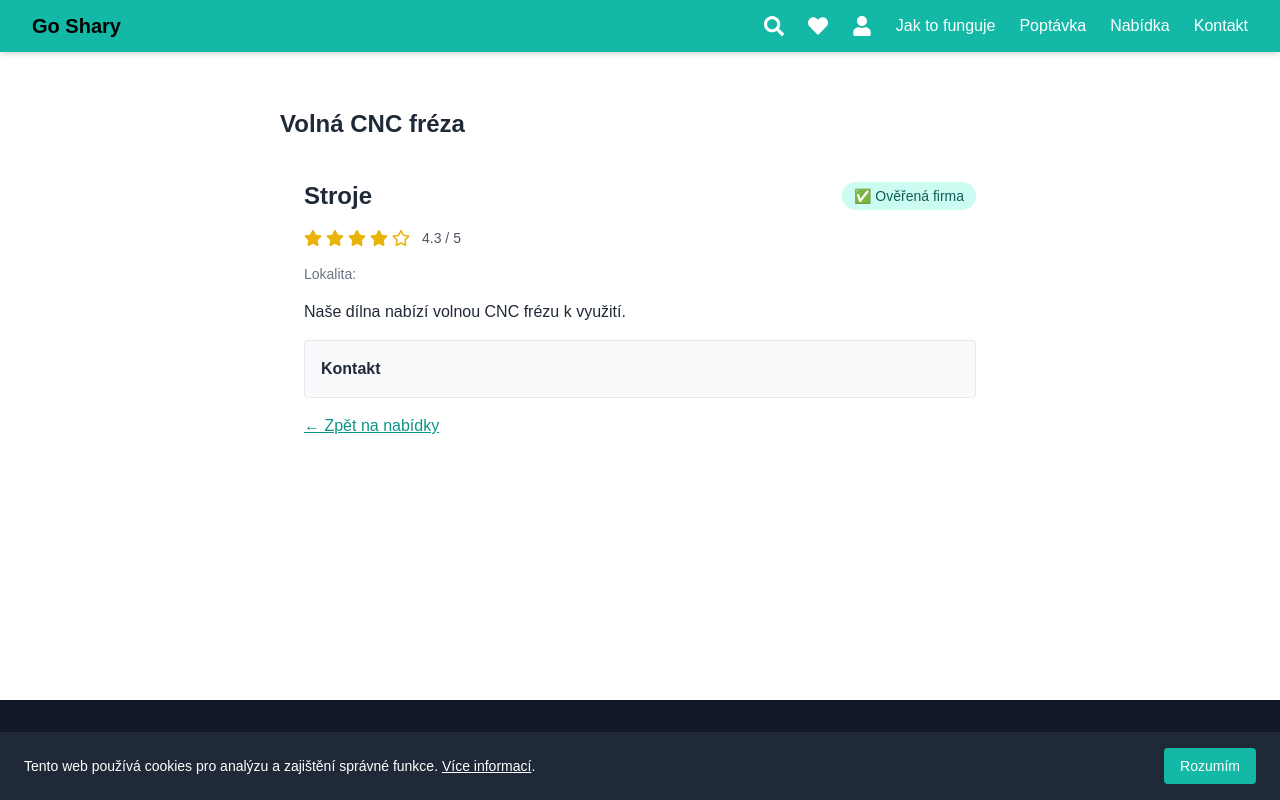
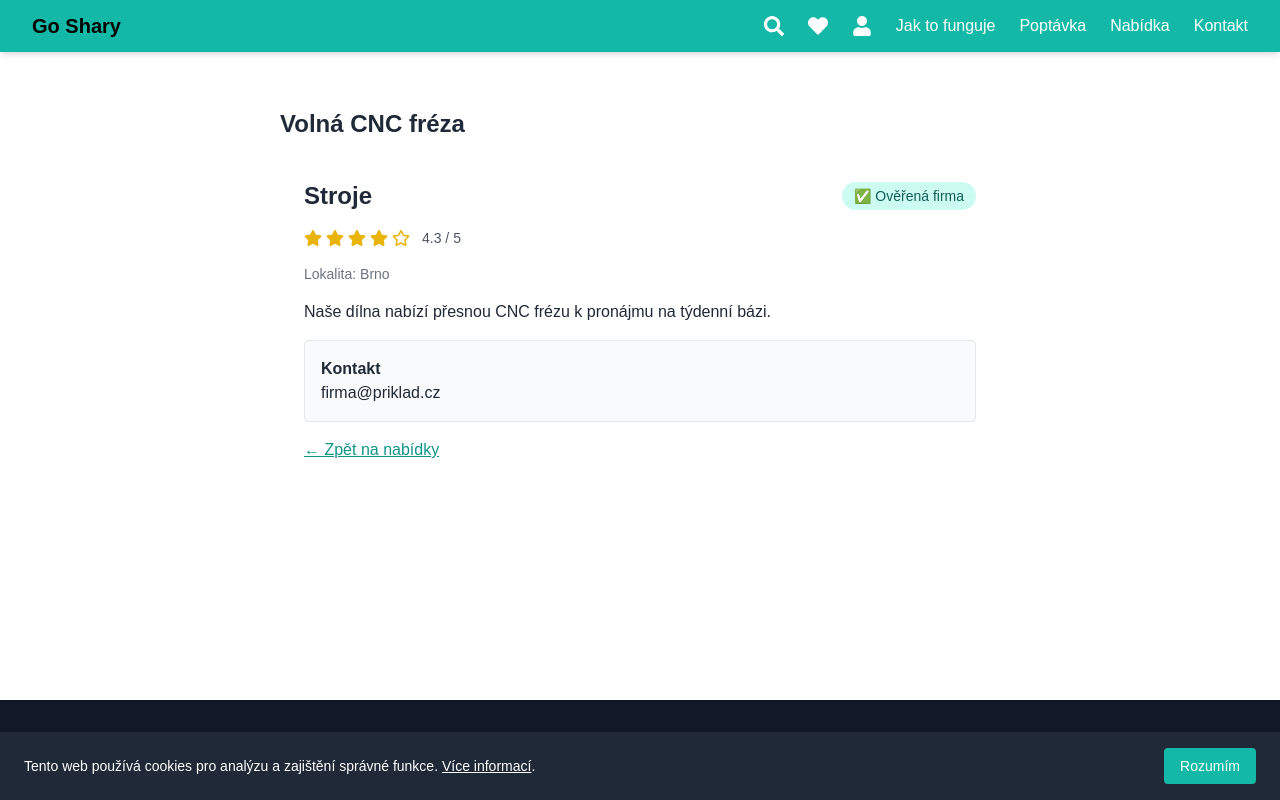
Before and after one commit to Tekier10/goshary, a Next.js app: page /nabidka/1 in a window 1280 px wide. Built offline with nearby package versions, Linux system fonts and the light colour scheme; a web font is replaced by a local one.

Commit message:
Update [id].tsx

```diff
--- a/pages/nabidka/[id].tsx
+++ b/pages/nabidka/[id].tsx
@@ -8,9 +8,14 @@ const mockNabidky = [
     id: '1',
     typ: 'Stroje',
     titulek: 'Volná CNC fréza',
-    popis: 'Naše dílna nabízí volnou CNC frézu k využití.',
+    popis: 'Naše dílna nabízí přesnou CNC frézu k pronájmu na týdenní bázi.',
+    lokalita: 'Brno',
+    kontakt: 'firma@priklad.cz',
     overeno: true,
     hodnoceni: 4.3,
+    datumPridani: '2025-07-15',
+    zobrazeni: 127,
+    stitky: ['#cnc', '#stroje', '#pronajem'],
   },
   {
     id: '2',
```
